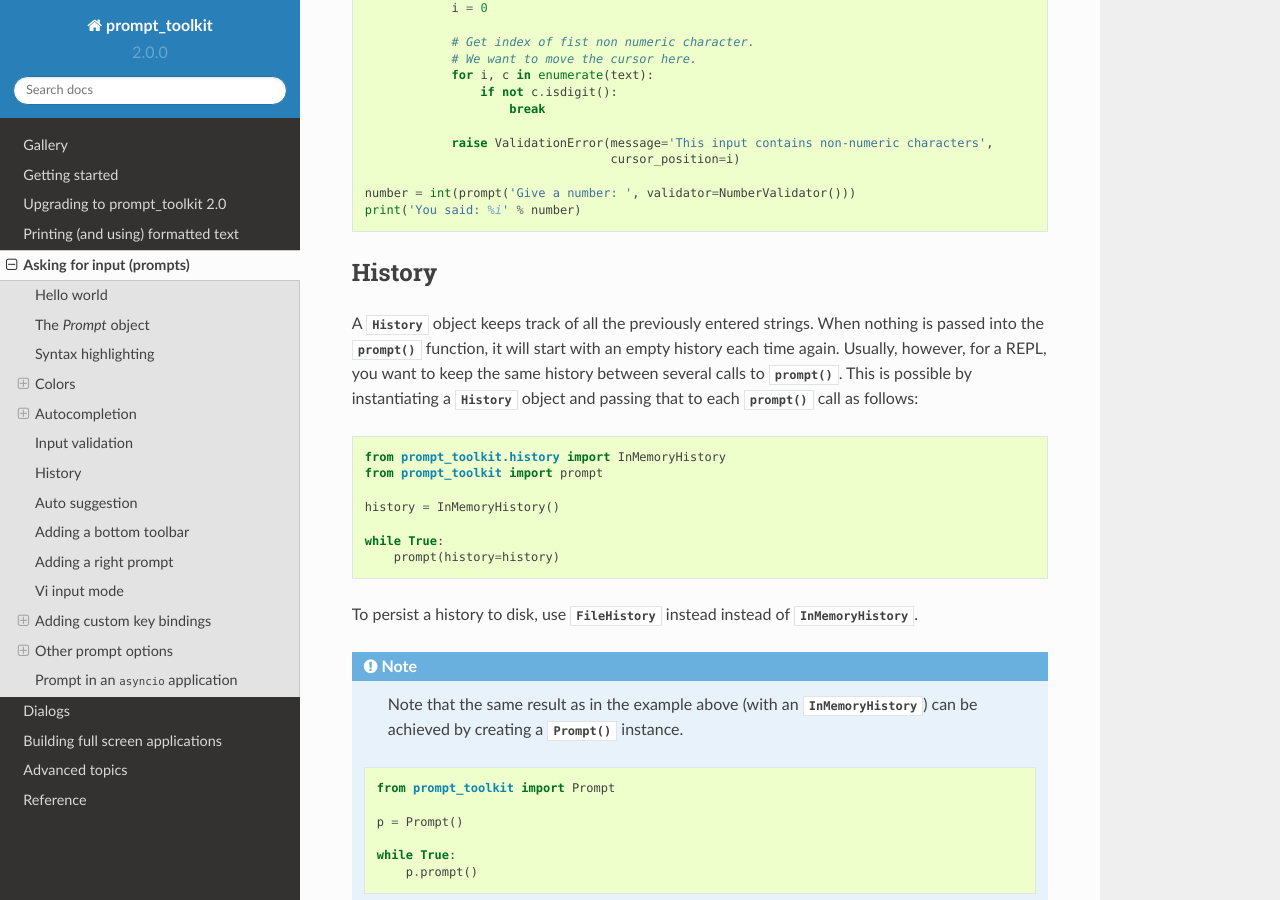
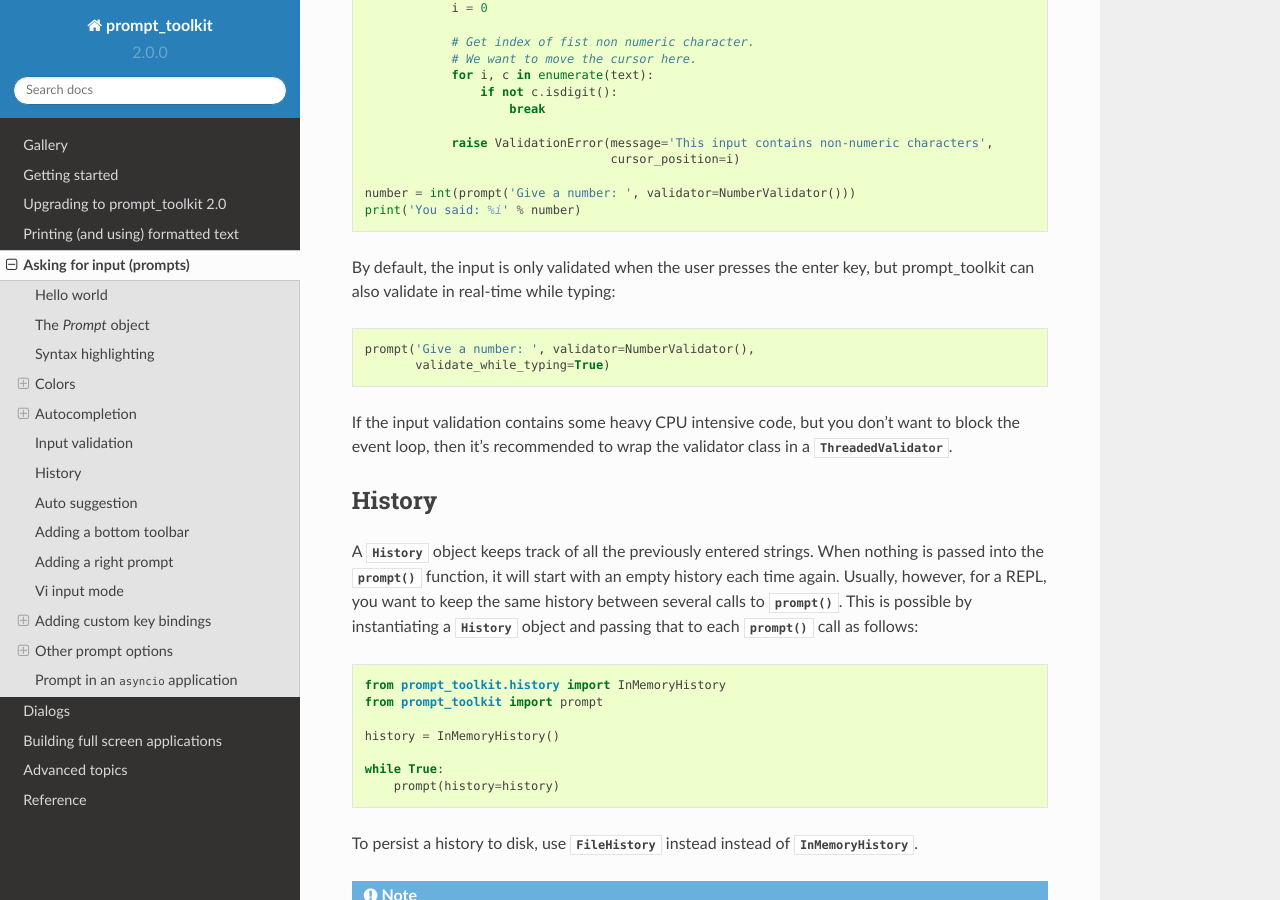
Before and after one commit to dbcli/pgcli, a Sphinx documentation site: the page built from docs/pages/asking_for_input.rst, in a window 1280 px wide and 900 px high, scrolled down 7070 px. Built offline with Sphinx 7.4.7 and the Read the Docs theme 2.0.0, drawn with Linux system fonts in a browser that asks for light colours; pages that are not in the unit, such as notebooks, are missing from menus.

Commit message:
Add information about validate_while_typing and ThreadedValidator to the docs.

```diff
--- a/docs/pages/asking_for_input.rst
+++ b/docs/pages/asking_for_input.rst
@@ -385,6 +385,18 @@ takes a :class:`~prompt_toolkit.document.Document` as input and raises
 
     number = int(prompt('Give a number: ', validator=NumberValidator()))
     print('You said: %i' % number)
+
+By default, the input is only validated when the user presses the enter key,
+but prompt_toolkit can also validate in real-time while typing:
+
+.. code:: python
+
+    prompt('Give a number: ', validator=NumberValidator(),
+           validate_while_typing=True)
+
+If the input validation contains some heavy CPU intensive code, but you don't
+want to block the event loop, then it's recommended to wrap the validator class
+in a :class:`~prompt_toolkit.validation.ThreadedValidator`.
 
 
 History
```
